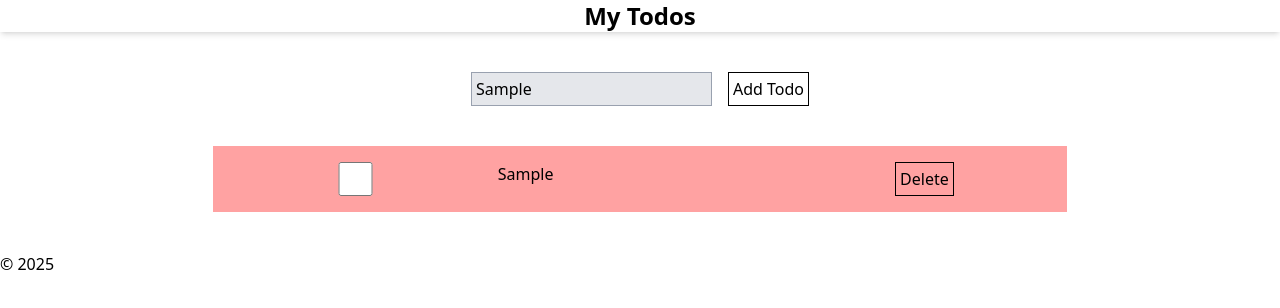
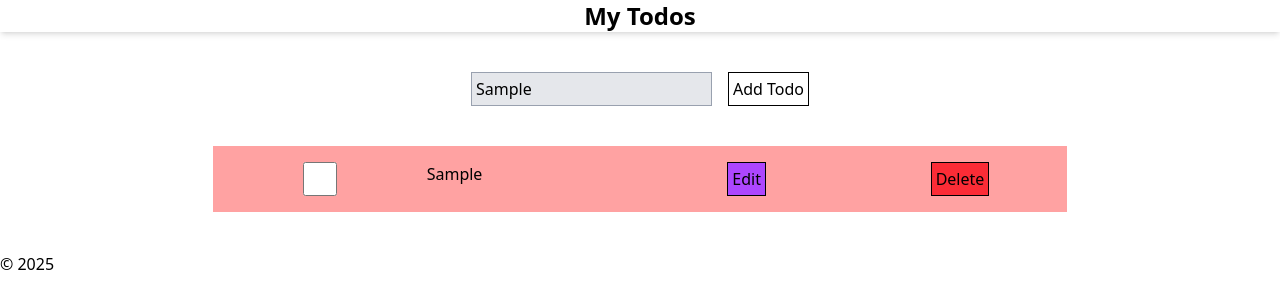
Before and after one commit to 114droit/todo-app-react, a React (Vite) app: page / in a window 1280 px wide. Both pictures are taken after typing "Sample" into the empty fields and a click on the button "Add Todo". Shown: the top 308 px of the page. Built offline with nearby package versions, Linux system fonts and the light colour scheme.

Commit message:
added edit-function

```diff
--- a/src/components/TodoItem.jsx
+++ b/src/components/TodoItem.jsx
@@ -1,12 +1,13 @@
 import useTodoStore from './TodoStore';
 
 function TodoItem(props) {
-    const {deleteTodo, toggleTodo} = useTodoStore();
+    const {deleteTodo, toggleTodo, editTodo} = useTodoStore();
     return (
-        <div className={`grid grid-cols-3 ${props.todo.completed ? 'bg-green-300' : 'bg-red-300'} py-4 my-10 w-2/3 mx-auto`}>
+        <div className={`grid grid-cols-4 ${props.todo.completed ? 'bg-green-300' : 'bg-red-300'} py-4 my-10 w-2/3 mx-auto`}>
             <input type="checkbox" onChange={() => toggleTodo(props.todo.id)} />
             <span>{props.todo.text}</span>
-            <button id="delete" className="border-1 mx-auto p-1" onClick={() => deleteTodo(props.todo.id)}>Delete</button>
+            <button id="edit" className="bg-purple-500 border-1 mx-auto p-1" onClick={() => editTodo(props.todo.id)}>Edit</button>
+            <button id="delete" className="bg-red-500 border-1 mx-auto p-1" onClick={() => deleteTodo(props.todo.id)}>Delete</button>
         </div>
     );
 }
--- a/src/components/TodoStore.js
+++ b/src/components/TodoStore.js
@@ -26,6 +26,7 @@ const useTodoStore = create((set) => ({
 
     toggleTodo: (id) => set((state) => ({ todos: state.todos.map((todo) => todo.id === id ? { ...todo, completed: !todo.completed } : todo) })),
 
+    editTodo: (id) => set((state) => ({ todos: state.todos.map((todo) => todo.id === id ? { ...todo, text: prompt('Edit Todo', "New Todo")} : todo) }))
 }));
 
 export default useTodoStore;
```
